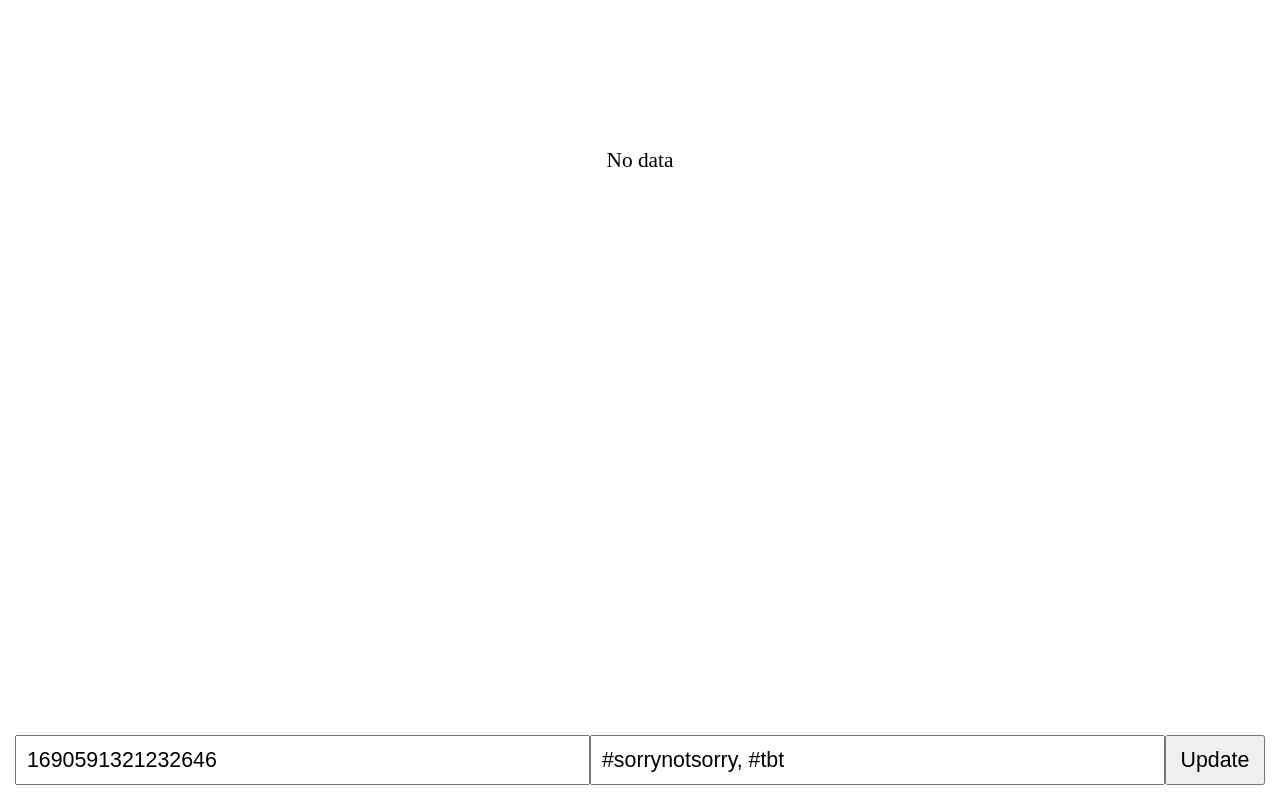
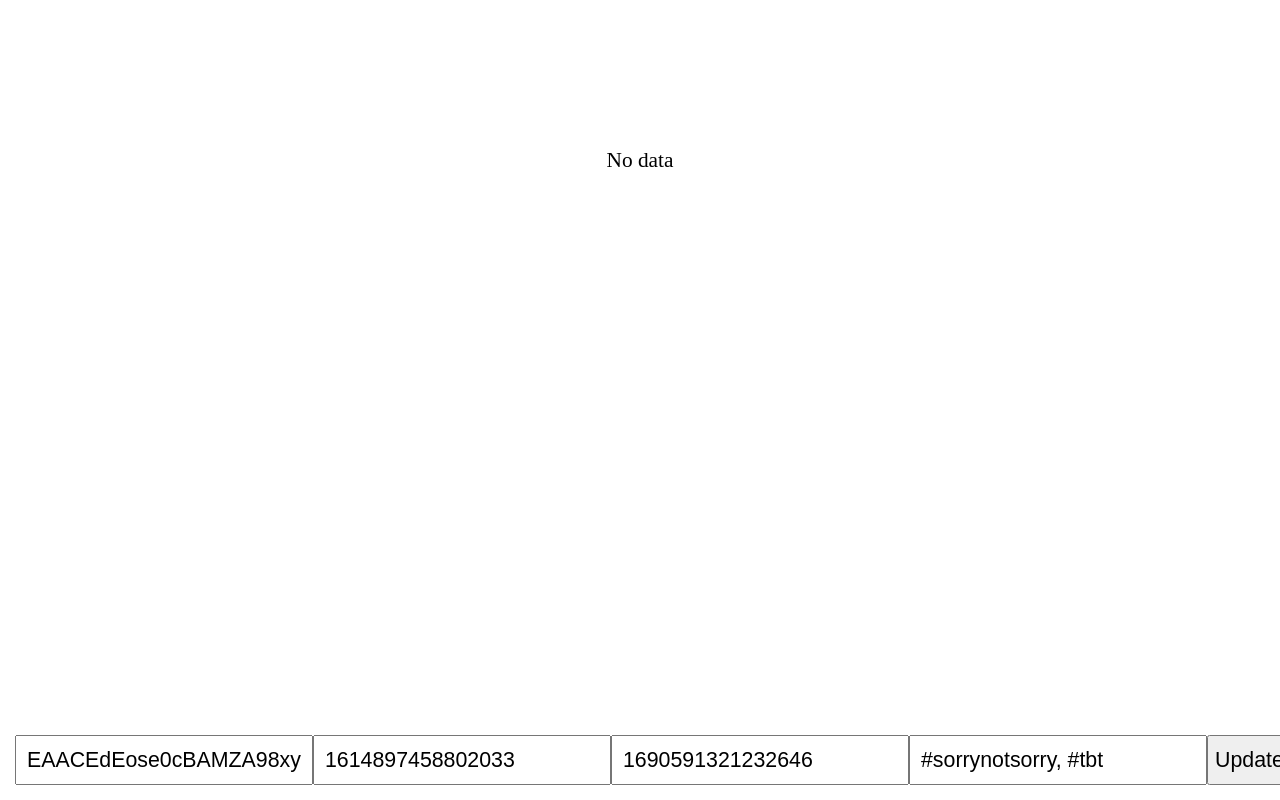
Before and after one commit to conroywhitney/countr, a plain HTML site: page index.html in a window 1280 px wide. Drawn offline with nearby package versions, Linux system fonts and the light colour scheme; a web font is replaced by a local one.

Commit message:
Add inputs for accessToken and pageId

```diff
--- a/index.html
+++ b/index.html
@@ -16,8 +16,10 @@
     </div>
 
     <div id="inputs">
-      <input id="postId" v-model="postId">
-      <input id="filters" v-model="filters">
+      <input id="accessToken" v-model="accessToken" placeholder="Access Token">
+      <input id="pageId" v-model="pageId" placeholder="Page ID">
+      <input id="postId" v-model="postId" placeholder="Post ID">
+      <input id="filters" v-model="filters" placeholder="Hashtag Filters">
       <button type="button" id="update" @click="buttonClick">Update</button>
     </div>
   </div>
--- a/style.css
+++ b/style.css
@@ -34,13 +34,7 @@ body {
   padding: 15px;
 }
 
-#filters {
-  flex: 5;
-  font-size: 16pt;
-  padding: 5px 10px;
-}
-
-#postId {
+#inputs input {
   flex: 5;
   font-size: 16pt;
   padding: 5px 10px;
```
